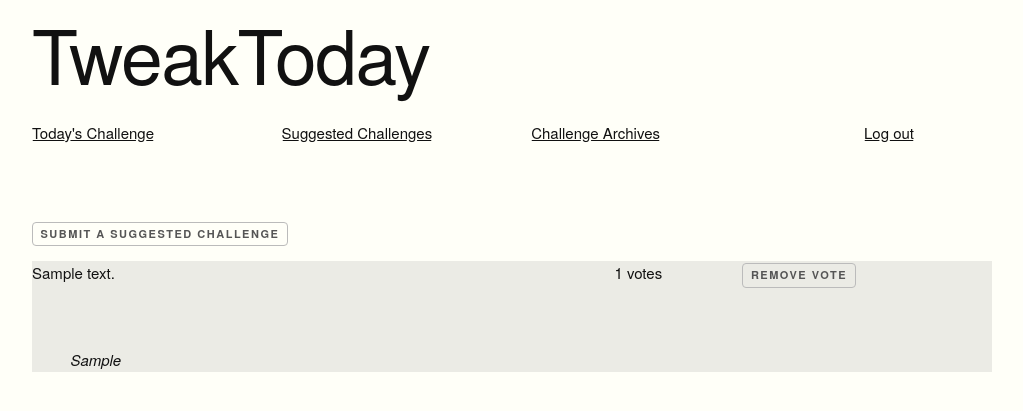
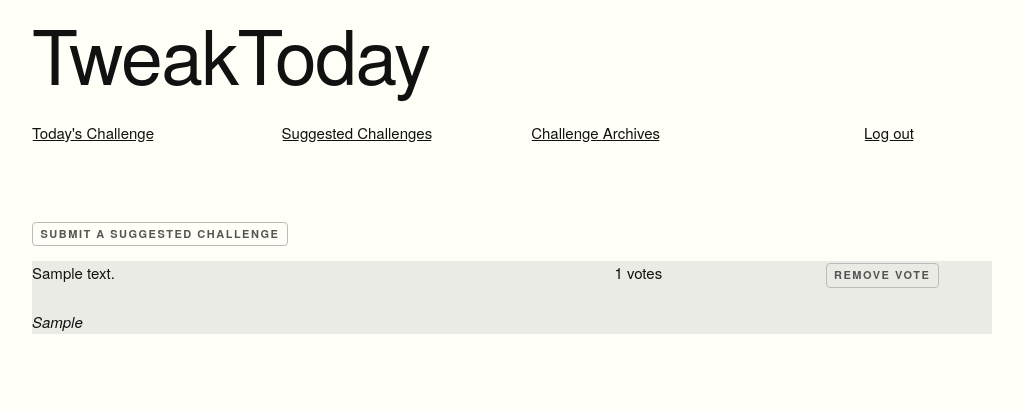
Before and after one commit to probablytom/tweaktoday, a Django app: page /suggestions in a window 1280 px wide. Shown: the part 127-538 px from the top of the page, without its empty margins (128-1151 px from the left). Run offline with Django 3.2, Linux system fonts and the light colour scheme; a user stored in the database is signed in; tables that the repository leaves empty hold one stand-in row (values such as "Sample post"); some libraries are stand-ins or nearby versions.

Commit message:
Improved layouts

```diff
--- a/tt_core/static/tt_core/skeleton.css
+++ b/tt_core/static/tt_core/skeleton.css
@@ -277,8 +277,8 @@ input[type="button"].button-primary:focus {
   background-color: #1EAEDB;
   border-color: #1EAEDB; }
 
-.upvote_button {
-  margin-bottom: 0;
+.voting {
+  margin: 0;
 }
 
 /* Forms
--- a/tt_core/templates/tt_core/suggestions.html
+++ b/tt_core/templates/tt_core/suggestions.html
@@ -65,28 +65,39 @@
     {% if not forloop.first %}
     <hr>
     {% endif %}
-    <div class="row{% if forloop.counter == 1 %} embossed{% endif %}" style="margin-bottom: 4rem">
+{% if forloop.first %}
+<div class="embossed">
+{% endif %}
+    <div class="row"><!--style="margin-bottom: 4rem">-->
         <div class="seven columns">{{ suggestion.task_text }}</div>
-        <div class="two columns"><p>{{ suggestion.votes }} votes</p></div>
+        <div class="two columns"><p class="voting">{{ suggestion.votes }} votes</p></div>
         {% if user.is_authenticated %}
 
+                <div class="two columns offset-by-one">
                     {% if user in suggestion.task_voters.all %}
-                <form action="{% url 'tt_core:remove_vote' suggestion.pk %}" method="post" class="remove_vote_button">
+                    <form action="{% url 'tt_core:remove_vote' suggestion.pk %}" method="post" class="voting">
                         {% csrf_token %}
                         <input type="submit" value="remove vote" name="Submit" id="remove_vote_suggestion_{{suggestion.pk}}"/>
                     </form>
                     {% else %}
-                <form action="{% url 'tt_core:submit_vote' suggestion.pk %}" method="post" class="upvote_button">
+                    <form action="{% url 'tt_core:submit_vote' suggestion.pk %}" method="post" class="voting">
                         {% csrf_token %}
                         <input type="submit" value="upvote" name="Submit" id="upvote_suggestion_{{suggestion.pk}}"/>
                     </form>
                     {% endif %}
+                </div>
 
         {% endif %}
+    </div>
 
-
-        {% if suggestion.task_explainer %}<div class="nine columns"><i>{{ suggestion.task_explainer }}</i></div>{% endif %}
+    {% if suggestion.task_explainer %}
+    <div class="row">
+        <div class="nine columns"><i>{{ suggestion.task_explainer }}</i></div>
     </div>
+    {% endif %}
+{% if forloop.first %}
+</div>
+{% endif %}
 {% empty %}
 There are no suggested tweaks right now!
 {% endfor %}
```
Also changed, not shown: tt_core/templates/tt_core/mission.html (+12 -8 lines). Lines whose indentation alone changed are shown as unchanged.
